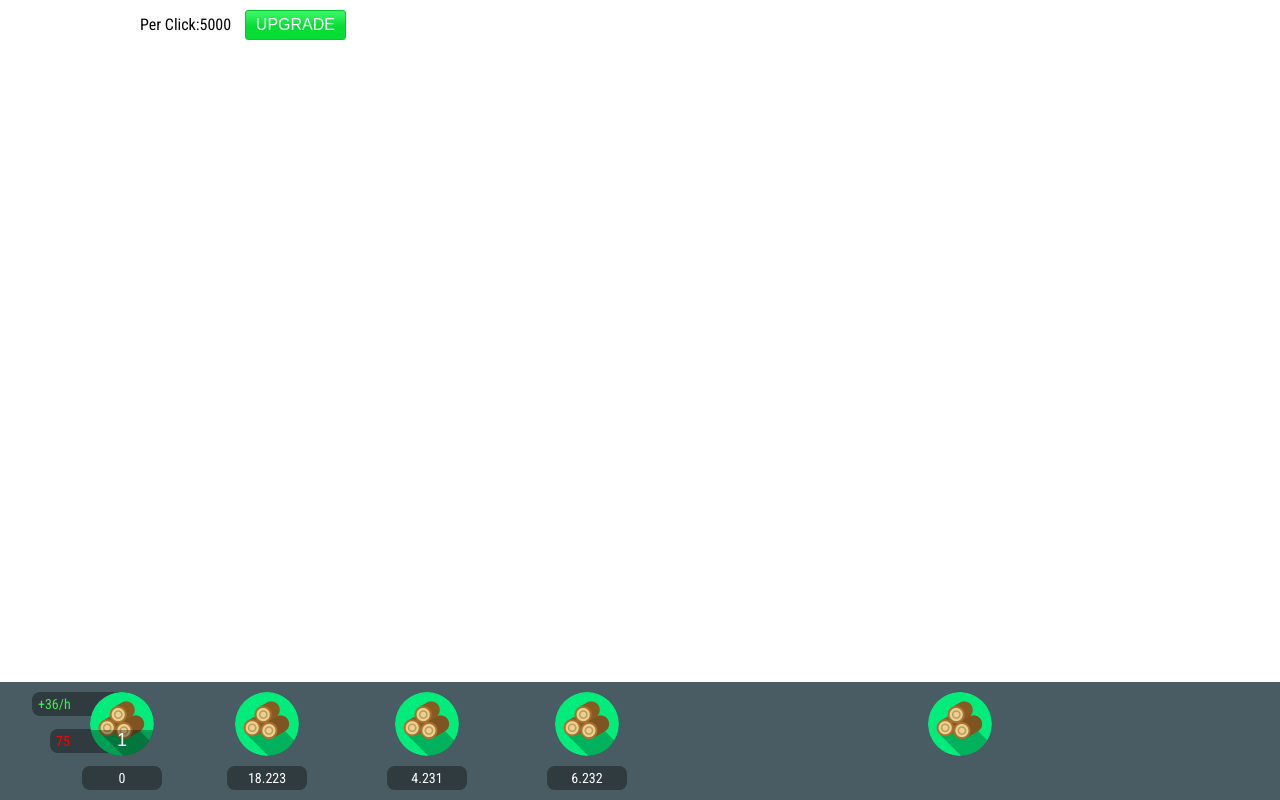
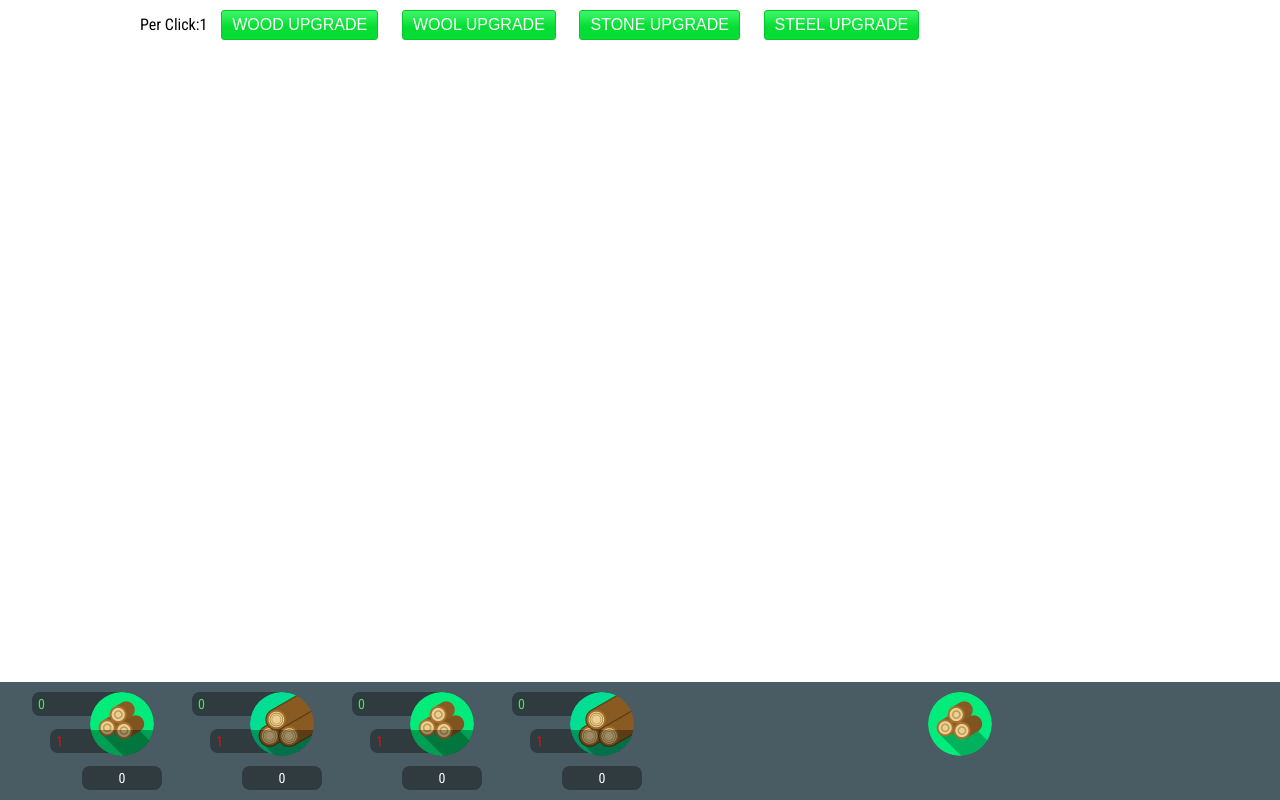
Before and after one commit to edisontrent1337/SheepClickerDev, a Django app: page /sheep/ in a window 1280 px wide. Run offline with Django 3.2, Linux system fonts and the light colour scheme; some libraries are stand-ins or nearby versions.

Commit message:
added different resources, more structure in js

```diff
--- a/static/css/style.css
+++ b/static/css/style.css
@@ -70,7 +70,12 @@
 
 }
 
-
+#steel-mine, #wool-mine {
+  background:url(../img/wood.png);
+  background-size: 64px 64px;
+  background-repeat: no-repeat;
+  background-position: top;
+}
 .resButton {
   width:64px;
   height:64px;
--- a/templates/home.html
+++ b/templates/home.html
@@ -29,25 +29,70 @@
 <div id="content">
 
   <span>Per Click:</span><span id="perClick">1</span>
-<input type="button" class="button_green" id="upgrade" value="UPGRADE"/>
+<input type="button" class="button_green" id="wood-upgrade" value="WOOD UPGRADE"/>
+<input type="button" class="button_green" id="wool-upgrade" value="WOOL UPGRADE"/>
+<input type="button" class="button_green" id="stone-upgrade" value="STONE UPGRADE"/>
+<input type="button" class="button_green" id="steel-upgrade" value="STEEL UPGRADE"/>
 
 
 <div class="paper" id="resBar">
   {% load staticfiles %}
   <div class="resHolder">
     <section style="width:40%; height:100%;  float:left;  z-index:-1;">
-        <span class="resAmount" id="upd" style="text-align:left; padding-left:6px; color:#41ec55; width:150%;">0</span>
-        <span class="resAmount" id="cost" style="width:100%; margin-left:30%; margin-top:13px; text-align:left; padding-left:6px; color:red;">1</span>
+        <span class="resAmount" id="wood-upd" style="text-align:left; padding-left:6px; color:#41ec55; width:150%;">0</span>
+        <span class="resAmount" id="wood-cost" style="width:100%; margin-left:30%; margin-top:13px; text-align:left; padding-left:6px; color:red;">1</span>
     </section>
     <section style="width:60%; display:block;float:left;margin-left:-15px; z-index:30000;">
-        <button class="resButton" id="mine"><div style="margin-left:-50%;margin-top:72%; display:block;color:#fff; text-align:center; background-color:black; width:20px; font-size:18px; height:70px; width:200%; background: rgba(0,0,0,.33);"><span id="level"></span></div></button>
+        <button class="resButton" id="wood-mine"><div style="margin-left:-50%;margin-top:72%; display:block;color:#fff; text-align:center; background-color:black; width:20px; font-size:18px; height:70px; width:200%; background: rgba(0,0,0,.33);"><span id="wood-level"></span></div></button>
         <span class="resAmount" id="wood">0</span>
     </section>
 
   </div>
-  <div class="resHolder"><button class="resButton" id="wood2"></button><span class="resAmount">18.223</span></div>
-  <div class="resHolder"><button class="resButton" id="wood3"></button><span class="resAmount">4.231</span></div>
-  <div class="resHolder"><button class="resButton" id="wood4"></button><span class="resAmount">6.232</span></div>
+
+
+  <div class="resHolder">
+    <section style="width:40%; height:100%;  float:left;  z-index:-1;">
+        <span class="resAmount" id="wool-upd" style="text-align:left; padding-left:6px; color:#41ec55; width:150%;">0</span>
+        <span class="resAmount" id="wool-cost" style="width:100%; margin-left:30%; margin-top:13px; text-align:left; padding-left:6px; color:red;">1</span>
+    </section>
+    <section style="width:60%; display:block;float:left;margin-left:-15px; z-index:30000;">
+        <button class="resButton" id="wool-mine"><div style="margin-left:-50%;margin-top:72%; display:block;color:#fff; text-align:center; background-color:black; width:20px; font-size:18px; height:70px; width:200%; background: rgba(0,0,0,.33);"><span id="wool-level"></span></div></button>
+        <span class="resAmount" id="wool">0</span>
+    </section>
+
+  </div>
+
+
+
+  <div class="resHolder">
+    <section style="width:40%; height:100%;  float:left;  z-index:-1;">
+        <span class="resAmount" id="stone-upd" style="text-align:left; padding-left:6px; color:#41ec55; width:150%;">0</span>
+        <span class="resAmount" id="stone-cost" style="width:100%; margin-left:30%; margin-top:13px; text-align:left; padding-left:6px; color:red;">1</span>
+    </section>
+    <section style="width:60%; display:block;float:left;margin-left:-15px; z-index:30000;">
+        <button class="resButton" id="stone-mine"><div style="margin-left:-50%;margin-top:72%; display:block;color:#fff; text-align:center; background-color:black; width:20px; font-size:18px; height:70px; width:200%; background: rgba(0,0,0,.33);"><span id="stone-level"></span></div></button>
+        <span class="resAmount" id="stone">0</span>
+    </section>
+
+  </div>
+
+
+
+  <div class="resHolder">
+    <section style="width:40%; height:100%;  float:left;  z-index:-1;">
+        <span class="resAmount" id="steel-upd" style="text-align:left; padding-left:6px; color:#41ec55; width:150%;">0</span>
+        <span class="resAmount" id="steel-cost" style="width:100%; margin-left:30%; margin-top:13px; text-align:left; padding-left:6px; color:red;">1</span>
+    </section>
+    <section style="width:60%; display:block;float:left;margin-left:-15px; z-index:30000;">
+        <button class="resButton" id="steel-mine"><div style="margin-left:-50%;margin-top:72%; display:block;color:#fff; text-align:center; background-color:black; width:20px; font-size:18px; height:70px; width:200%; background: rgba(0,0,0,.33);"><span id="steel-level"></span></div></button>
+        <span class="resAmount" id="steel">0</span>
+    </section>
+
+  </div>
+
+
+
+
 
   <button class="resButton"></button>
 
@@ -59,79 +104,7 @@
 </div>
 <script>
 
-var credit = 0; // players credit that can be spent on upgrades
-var perClick = 5000; // players profit per mining
-var level = 1; // current player level. increased by upgrade
-var upgradeCost = 75; // score needed to rise level
-var baseCost = 50; // base costs for upgrades
-var loginTime = Date.now();
-
-var woodRate = 0.001; // rate of wood per 36000 s
-
-// TODO unchain game logic and view update
-// TODO implement a clever game loop
-// update data every 100ms
-window.setInterval("updateData()", 100); // 10 Tick
-// draw ressources as often as possible
-requestAnimationFrame(updateView);
-
-/** Update the Data presented in the view */
-function updateView() {
-  $('#wood').html(thousandSep(parseInt(credit)));
-  $('#upd').html('+' + thousandSep(Math.floor(woodRate * 36000)) + '/h');
-  $('#level').html(level);
-  $('#cost').html(thousandSep(parseInt(upgradeCost)));
-  $('#perClick').html(perClick);
-  requestAnimationFrame(updateView);
-}
-
-/** Update the Data in the model */
-function updateData() {
-  addCredit(woodRate);
-}
-
-/** Increase Credit by given amount (decrease if negative) */
-function addCredit(amount) {
-  credit += amount;
-  // TODO make '100' variable
-  if (credit % 100 == 0) {
-    unlockAchievement();
-  }
-}
-
-/** User reached specific milestone (e.g. total score, 1000 credits ...)
-* celebrate it ... with popups!
-*/
-function unlockAchievement(data) {
-  alert ("Achievement unlocked!");
-}
-
-/** Increase credit by doing something useful, like clicking a button */
-$('#mine').click (function() {
-  addCredit(perClick);
-  updateView();
-});
-
-/** Upgrade player level --> rise credit per second */
-$('#upgrade').click(function() {
-  if(credit > upgradeCost) {
-    woodRate = woodRate*1.2 + level*0.0001;
-    addCredit(-upgradeCost);
-    level++;
-    baseCost+= 0.10*0.01*level*baseCost;
-    upgradeCost = Math.floor(baseCost*(Math.pow(1.35,level)));
-
-    updateView();
-  }
-});
-
-/** Introduces decimal dots as separator for large numbers **/
-function thousandSep(val) {
-  return String(val).split("").reverse().join("")
-                .replace(/(\d{3}\B)/g, "$1.")
-                .split("").reverse().join("");
-              }
-
 </script>
+<script src="{% static 'js/main.js' %}"></script>
 </body>
 </html>
```
Also changed, not shown: static/js/test.js (deleted).
